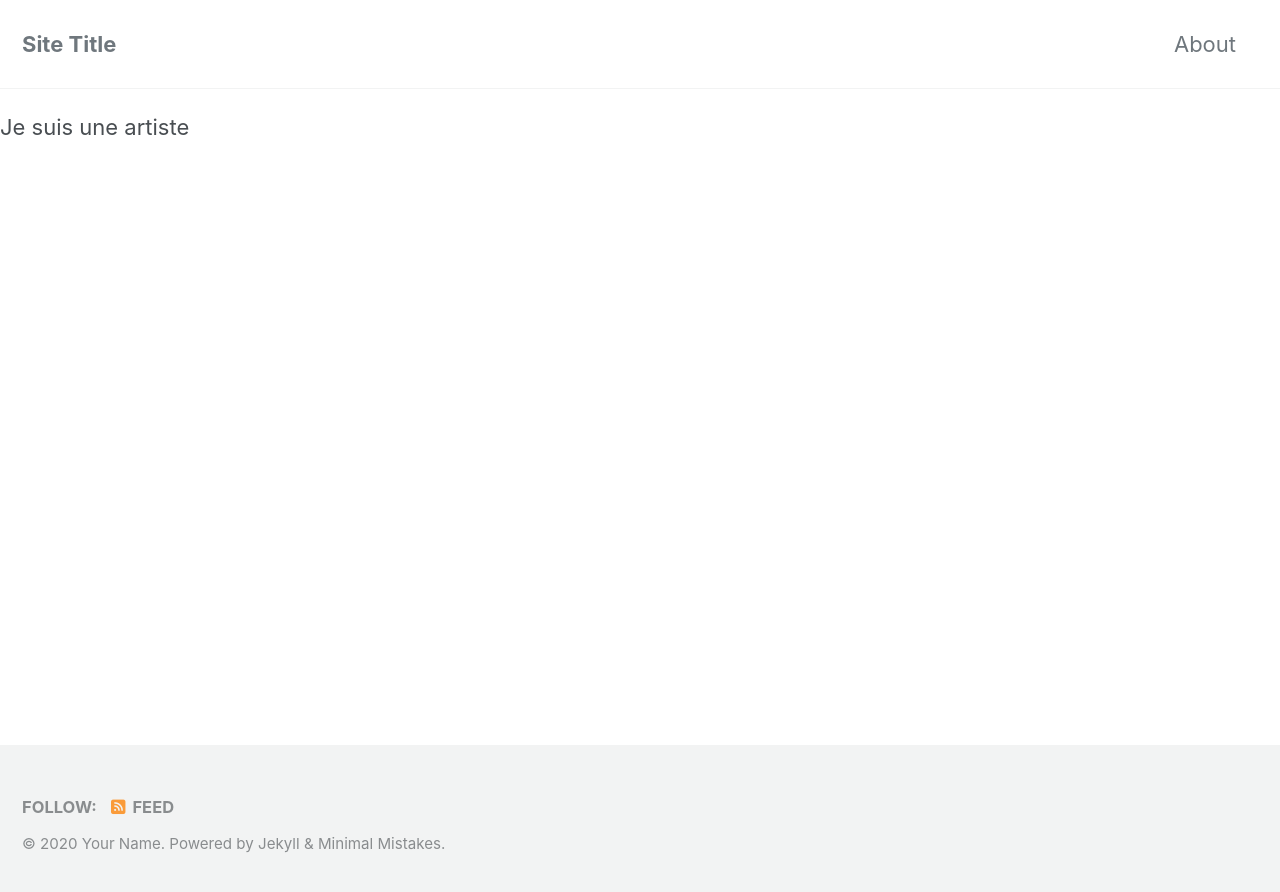
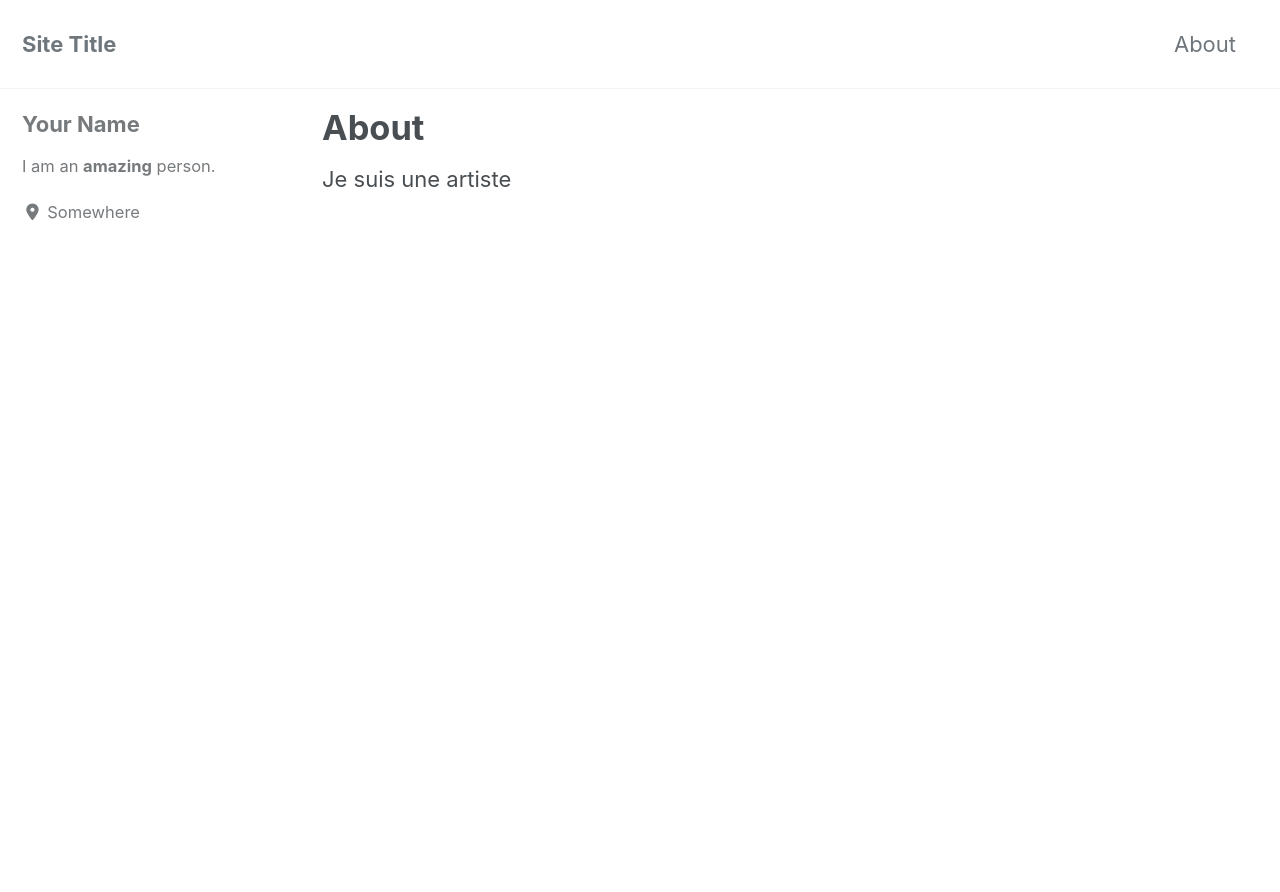
Before and after one commit to celinetrinquet/celinetrinquet.github.io, a Jekyll site: the page built from _pages/about.md, in a window 1280 px wide and 900 px high. Shown: the top 892 px of the window. Built offline with Jekyll 4.4.1, drawn with Linux system fonts in a browser that asks for light colours; cached includes are drawn as plain includes; nearby versions of some CDN libraries; our own code applies the rules of GitHub Pages for plain Markdown files; part of the change alters nothing that is shown.

Commit message:
git newh

```diff
--- a/_config.yml
+++ b/_config.yml
@@ -293,3 +293,10 @@ defaults:
       comments: # true
       share: true
       related: true
+  #_pages
+  - scope:
+      paths: ""
+      type: pages
+    values:
+      layout: single
+      author_profile: true
```
